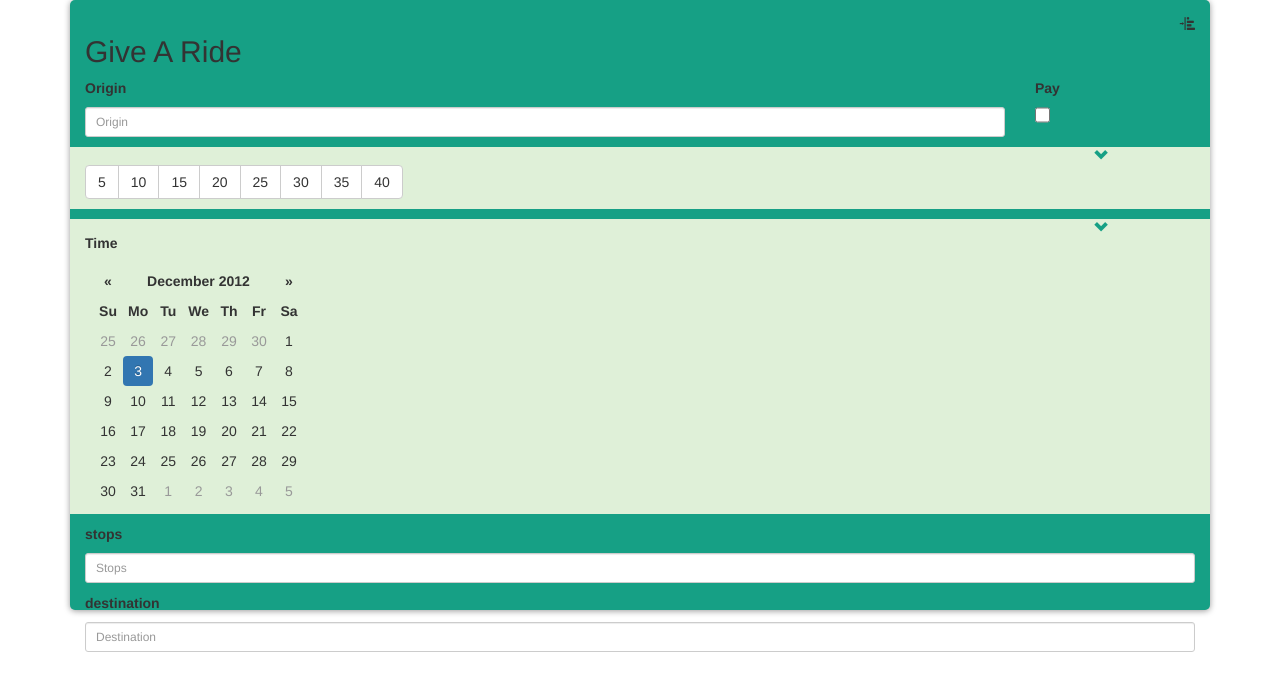
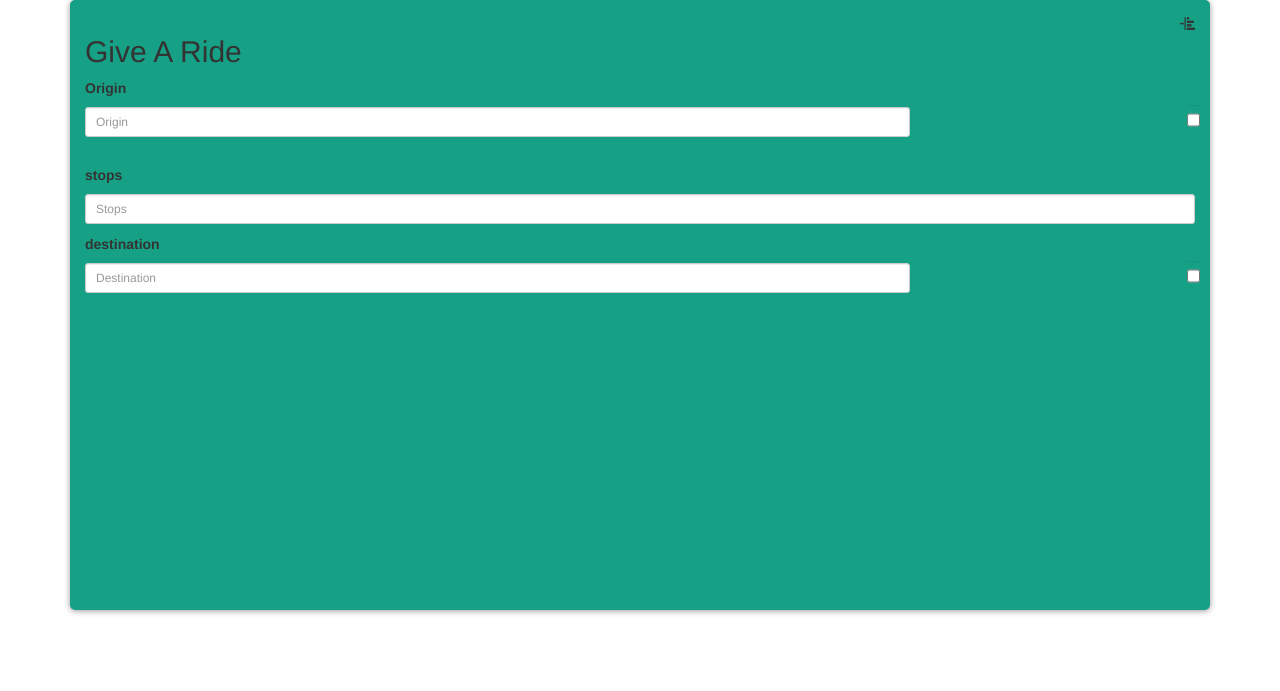
Before and after one commit to cratoonio/Ride_app, a PHP site: page / in a window 1280 px wide. Shown: the top 691 px of the page. Run offline with PHP 8.4, Linux system fonts and the light colour scheme; some libraries are stand-ins or nearby versions.

Commit message:
add slide js for time option and money option

```diff
--- a/footer.php
+++ b/footer.php
@@ -6,6 +6,7 @@
 <script type="text/javascript" src="js/main.js"></script>
 <script type="text/javascript" src="js/jquery.flip.js"></script>
 <script type="text/javascript" src="js/bootstrap-datepicker.js"></script>
+<script type="text/javascript" src="js/html5shiv.min.js"></script>
 <script>window.jQuery || document.write('<script src="js/vendor/jquery-1.11.2.js"><\/script>')</script>
 
 
@@ -26,6 +27,20 @@
 
 
     $('.datepicker').datepicker()
+    $("#withmoney").hide();
+    $("#switchmoney").click(function() {
+        if ($("#switchmoney").is(":checked"))
+            $("#withmoney").slideDown("fast");
+        else
+            $("#withmoney").slideUp("fast");
+    });
+    $("#withtime").hide();
+    $("#switchtime").click(function() {
+        if ($("#switchtime").is(":checked"))
+            $("#withtime").slideDown("fast");
+        else
+            $("#withtime").slideUp("fast");
+    });
 
 </script>
 
--- a/header.php
+++ b/header.php
@@ -14,6 +14,7 @@
     <link rel="stylesheet" href="css/bootstrap.css">
     <link rel="stylesheet" href="css/login.css">
     <link rel="stylesheet" href="css/bootstrap-datepicker3.css">
+    <link rel="stylesheet" href="css/switches.css">
 
     <style>
 
--- a/index.php
+++ b/index.php
@@ -10,17 +10,19 @@
                                 <h2>Give A Ride</h2>
 
                             <div class="row">
-                                <div class="col-xs-10">
+                                <div class="col-xs-9">
                                     <label for="origin">Origin</label>
                                     <input type="text" name="origin" placeholder="Origin" class="form-control">
                                 </div>
-                                <div class="col-xs-2">
-                                    <label for="withPay">Pay</label>
-                                    <input type="checkbox" name="withPay" class="checkbox form-control">
+                                <div class="pull-right" style="margin-right: 10px">
+                                    <div class="switch" style="margin-top: 27px ">
+                                        <input id="switchmoney" name="pay" class="cmn-toggle cmn-toggle-round" type="checkbox">
+                                        <label for="switchmoney"></label>
+                                    </div>
                                 </div>
+
                             </div>
-
-                            <div class="row bg-success">
+                            <div id="withmoney" class="row bg-success">
                                 <i class="glyphicon glyphicon-chevron-down pull-right" style="margin-right: 9%;color: #16A085;"></i>
 
                                 <div class="col-xs-12 ">
@@ -33,18 +35,10 @@
                                         <button type="button" class="btn btn-default">30</button>
                                         <button type="button" class="btn btn-default">35</button>
                                         <button type="button" class="btn btn-default">40</button>
-
                                     </div>
                                 </div>
                             </div>
-                            <div class="row bg-success">
-                                <i class="glyphicon glyphicon-chevron-down pull-right" style="margin-right: 9%;color: #16A085;"></i>
 
-                                <div class="col-xs-12">
-                                    <label for="dateTime">Time</label>
-                                    <div class="datepicker" data-date="12/03/2012"></div>
-                                </div>
-                            </div>
 
                             <div class="row">
                                 <div class="col-xs-12">
@@ -53,11 +47,25 @@
                                 </div>
                             </div>
                             <div class="row">
-                                <div class="col-xs-12">
+                                <div class="col-xs-9">
                                     <label for="destination">destination</label>
                                     <input type="text" name="destination" placeholder="Destination" class="form-control">
                                 </div>
+                                <div class="pull-right" style="margin-right: 10px">
+                                    <div class="switch" style="margin-top: 27px ">
+                                        <input id="switchtime" name="pay" class="cmn-toggle cmn-toggle-round" type="checkbox">
+                                        <label for="switchtime"></label>
+                                    </div>
+                                </div>
 
+                            </div>
+                            <div id="withtime" class="row bg-success">
+                                <i class="glyphicon glyphicon-chevron-down pull-right" style="margin-right: 9%;color: #16A085;"></i>
+
+                                <div class="col-xs-12">
+                                    <label for="dateTime">Time</label>
+                                    <div class="datepicker" id="dateTime" data-date="12/03/2012"></div>
+                                </div>
                             </div>
                         </div>
 
@@ -79,8 +87,8 @@
                             </div>
                             <div class="row">
                                 <div class="col-xs-12">
-                                    <label for="dateTime">Time</label>
-                                    <input type="datetime" name="dateTime" class="form-control">
+                                    <label for="datetime">Time</label>
+                                    <input type="datetime" id="datetime" name="dateTime" class="form-control">
                                 </div>
                             </div>
 
```
Also changed, not shown: js/main.js (line endings or trailing spaces).
